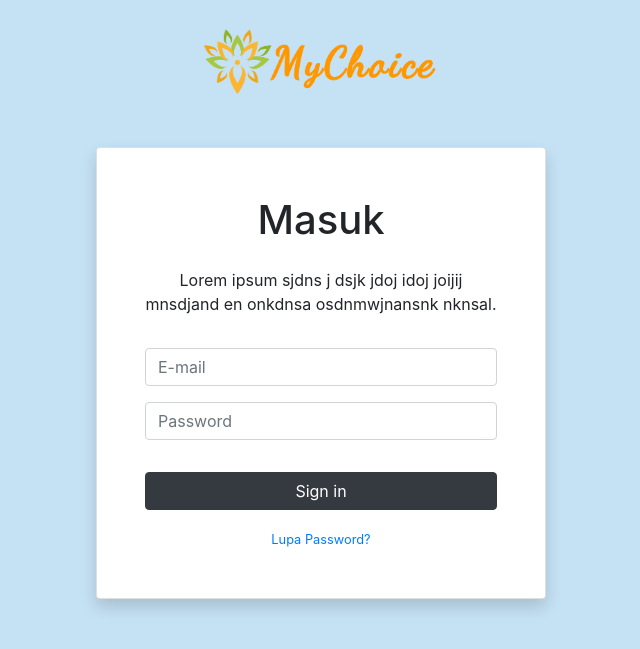
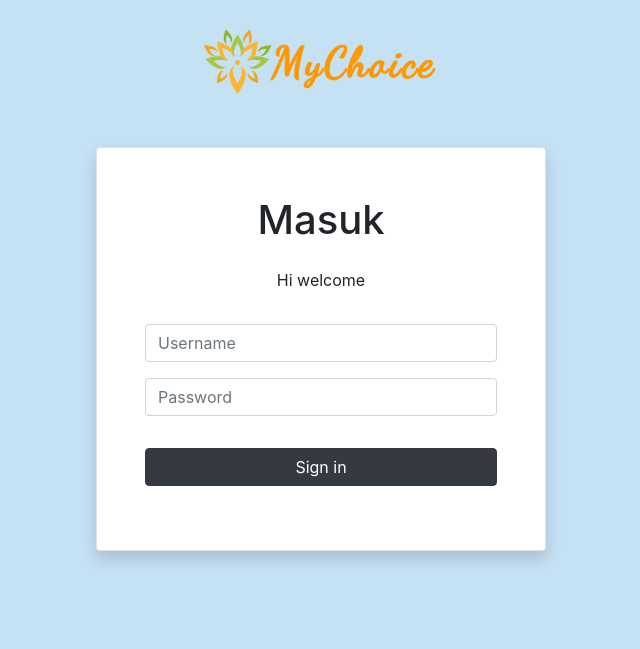
Before and after one commit to HansGio/MyChoice_PAW, a PHP site: page /MyChoice_PAW/loginAdmin.php in a window 1280 px wide. Shown: the top 649 px of the page, without its empty margins (319-959 px from the left). Run offline with PHP 8.4, Linux system fonts and the light colour scheme; some libraries are stand-ins or nearby versions.

Commit message:
ini proses loginnya masih putih terus

```diff
--- a/loginAdmin.php
+++ b/loginAdmin.php
@@ -36,20 +36,18 @@
 
             <div class=" px-5">
                 <div style="width: 450px;" class="shadow card p-5 text-center">
-                    <form>
+                    <form action = "./process/loginAdminProcess.php" method ="POST">
                         <h1>Masuk</h1>
                         <p class="py-3">
-                            Lorem ipsum sjdns j dsjk jdoj idoj joijij mnsdjand en onkdnsa osdnmwjnansnk
-                            nknsal.
+                            Hi welcome
                         </p>
                         <div class="form-group">
-                            <input type="email" id="email" placeholder="E-mail" class="form-control" />
+                            <input type="text" id="username" placeholder="Username" class="form-control" />
                         </div>
                         <div class="form-group">
                             <input type="password" id="password" placeholder="Password" class="form-control w-100" />
                         </div>
-                        <button type="submit" name="login" class="btn w-100 my-3 btn-dark">Sign in</button>
-                        <small><a href="registerUser.php">Lupa Password?</a></small>
+                        <button type="submit" name="loginAdmin" class="btn w-100 my-3 btn-dark">Sign in</button>
                     </form>
                 </div>
             </div>
```
Also changed, not shown: process/loginAdminprocess.php (added, +24 -0 lines), db.php (line endings or trailing spaces).
